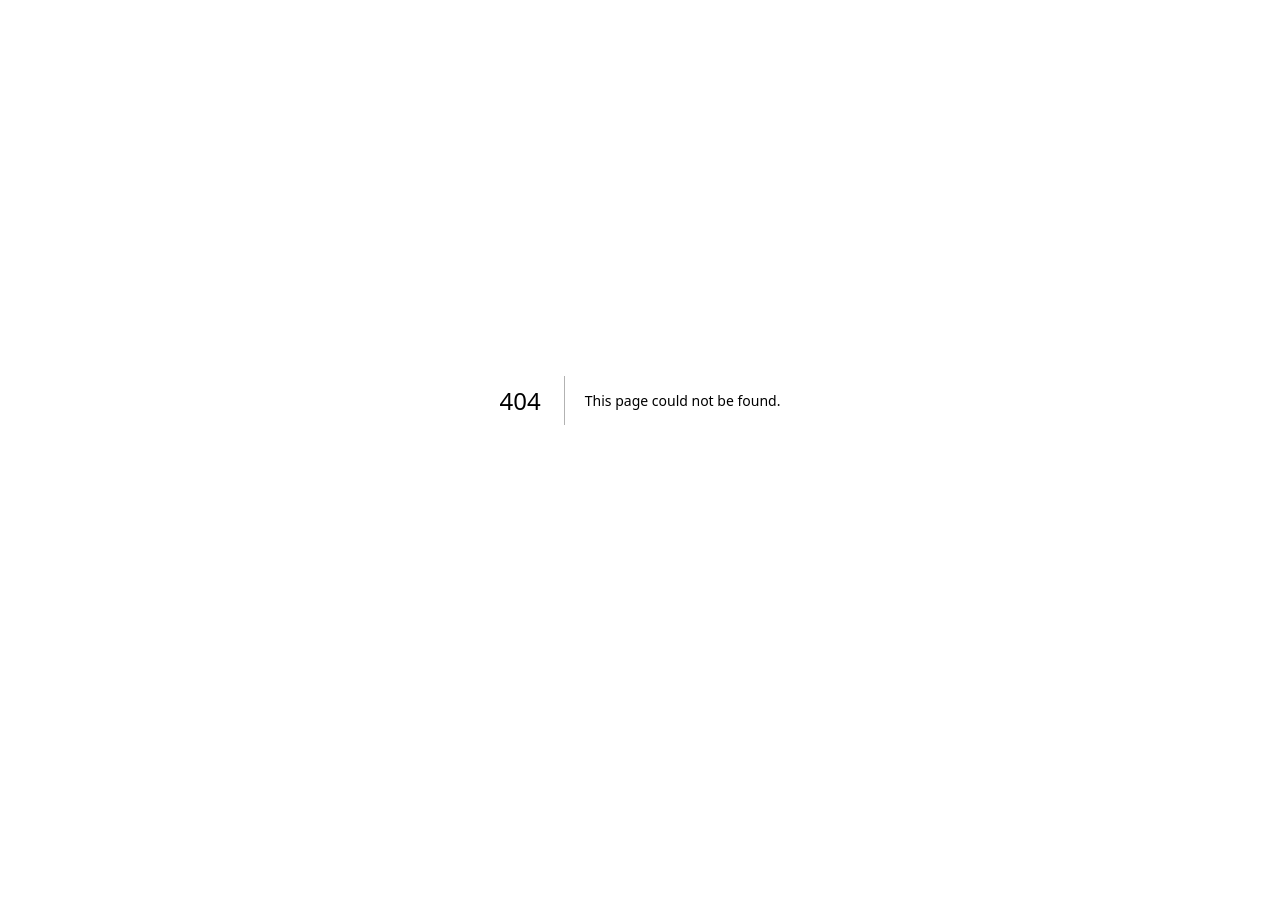
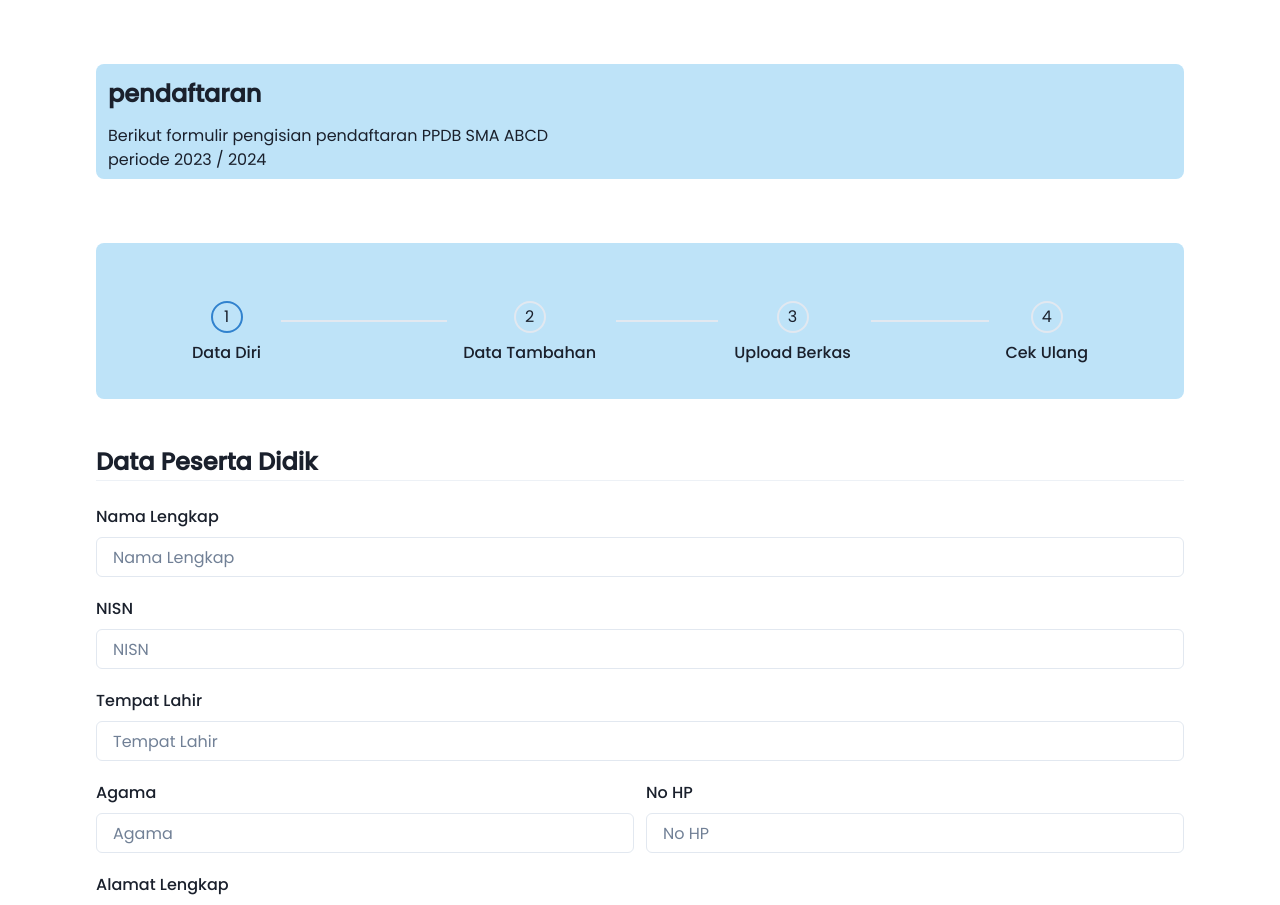
Before and after one commit to fadhilrachman/deploy_webportal, a Next.js app: page /pepep in a window 1280 px wide. Before the commit this address had no page. Shown: the top 905 px of the page. Before the commit the page ends 800 px from the top, so only its background shows below. Built offline with nearby package versions, Linux system fonts and the light colour scheme.

Commit message:
create PPDB features

```diff
--- a/next.config.mjs
+++ b/next.config.mjs
@@ -1,4 +1,8 @@
 /** @type {import('next').NextConfig} */
-const nextConfig = {};
+const nextConfig = {
+  images: {
+    domains: ["images.unsplash.com"],
+  },
+};
 
 export default nextConfig;
--- /dev/null
+++ b/src/app/pepep/components/formDataTambah.jsx
@@ -0,0 +1,88 @@
+import FormGenerator from "@/components/shared/form-generator";
+import { Box } from "@chakra-ui/react";
+import { useFormik } from "formik";
+
+export default function FormDataTambah() {
+  const formik = useFormik({
+    initialValues: {
+      name: "",
+    },
+  });
+
+  const dataForm = [
+    {
+      type: "title",
+      text: "Latar Belakang Peserta Didik",
+      id: "asasdasdd",
+      // colSpan: 1,
+    },
+    {
+      id: "asal sekolah",
+      label: "Asal Sekolah",
+      type: "text",
+      placeholder: "Asal Sekolah",
+      // colSpan: 1,
+    },
+    {
+      id: "tahun lulus",
+      label: "Tahun Lulus",
+      type: "text",
+      placeholder: "Tahun Lulus",
+      // colSpan: 1,
+    },
+    {
+      id: "lama sekolah",
+      label: "Lama Sekolah",
+      type: "text",
+      placeholder: "Lama Sekolah",
+      // colSpan: 1,
+    },
+    {
+      type: "title",
+      text: "Data Orang Tua/Wali",
+      id: "asasdasdd",
+      // colSpan: 1,
+    },
+    {
+      id: "Nama Lengkap",
+      label: "Nama Lengkap",
+      type: "text",
+      placeholder: "Nama Lengkap",
+      //   colSpan: 1,
+    },
+    {
+      id: "NIK",
+      label: "NIK",
+      type: "number",
+      placeholder: "NIK",
+      //   colSpan: 1,
+    },
+    {
+      id: "Pekerjaan",
+      label: "Pekerjaan",
+      type: "Text",
+      placeholder: "Pekerjaan",
+      // colSpan: 1,
+    },
+    {
+      id: "no hp",
+      label: "No.Hp",
+      type: "number",
+      placeholder: "No.Hp",
+      colSpan: 1,
+    },
+    {
+      id: "Alamat Lengkap",
+      label: "Alamat Lengkap",
+      type: "textarea",
+      placeholder: "Alamat Lengkap",
+      //   colSpan: 1,
+    },
+  ];
+
+  return (
+    <Box>
+      <FormGenerator dataForm={dataForm} formik={formik} id={"form-generator"} grid={2} />
+    </Box>
+  );
+}
--- /dev/null
+++ b/src/app/pepep/components/formRegister.jsx
@@ -0,0 +1,68 @@
+import FormGenerator from "@/components/shared/form-generator";
+import { Box } from "@chakra-ui/react";
+import { useFormik } from "formik";
+
+export default function FormRegister() {
+  const formik = useFormik({
+    initialValues: {
+      name: "",
+    },
+  });
+
+  const dataForm = [
+    {
+      type: "title",
+      text: "Data Peserta Didik",
+      id: "asasdasdd",
+      // colSpan: 1,
+    },
+    {
+      id: "name",
+      label: "Nama Lengkap",
+      type: "text",
+      placeholder: "Nama Lengkap",
+      // colSpan: 1,
+    },
+    {
+      id: "NISN",
+      label: "NISN",
+      type: "text",
+      placeholder: "NISN",
+      // colSpan: 1,
+    },
+    {
+      id: "tempat lahir",
+      label: "Tempat Lahir",
+      type: "text",
+      placeholder: "Tempat Lahir",
+      // colSpan: 1,
+    },
+    {
+      id: "agama",
+      label: "Agama",
+      type: "text",
+      placeholder: "Agama",
+      colSpan: 1,
+    },
+    {
+      id: "number",
+      label: "No HP",
+      type: "number",
+      placeholder: "No HP",
+      colSpan: 1,
+    },
+    {
+      id: "nama lengkap",
+      label: "Alamat Lengkap",
+      type: "textarea",
+      placeholder: "Alamat Lengkap",
+      // colSpan: 1,
+    },
+  ];
+
+  return (
+    <Box>
+      <FormGenerator dataForm={dataForm} formik={formik} id={"form-generator"} grid={2} />
+    </Box>
+  );
+}
--- /dev/null
+++ b/src/app/pepep/components/formUploadFolder.jsx
@@ -0,0 +1,68 @@
+import FormGenerator from "@/components/shared/form-generator";
+import { Box } from "@chakra-ui/react";
+import { useFormik } from "formik";
+
+export default function FormUploadFolder() {
+  const formik = useFormik({
+    initialValues: {
+      name: "",
+    },
+  });
+
+  const dataForm = [
+    {
+      type: "title",
+      text: "Upload Berkas Data diri",
+      id: "asasdasdd",
+      // colSpan: 1,
+    },
+    {
+      id: "name",
+      label: "Nama Lengkap",
+      type: "text",
+      placeholder: "Nama Lengkap",
+      // colSpan: 1,
+    },
+    {
+      id: "NISN",
+      label: "NISN",
+      type: "text",
+      placeholder: "NISN",
+      // colSpan: 1,
+    },
+    {
+      id: "tempat lahir",
+      label: "Tempat Lahir",
+      type: "text",
+      placeholder: "Tempat Lahir",
+      // colSpan: 1,
+    },
+    {
+      id: "agama",
+      label: "Agama",
+      type: "text",
+      placeholder: "Agama",
+      colSpan: 1,
+    },
+    {
+      id: "number",
+      label: "No HP",
+      type: "number",
+      placeholder: "No HP",
+      colSpan: 1,
+    },
+    {
+      id: "nama lengkap",
+      label: "Alamat Lengkap",
+      type: "textarea",
+      placeholder: "Alamat Lengkap",
+      // colSpan: 1,
+    },
+  ];
+
+  return (
+    <Box>
+      <FormGenerator dataForm={dataForm} formik={formik} id={"form-generator"} grid={2} />
+    </Box>
+  );
+}
--- /dev/null
+++ b/src/app/pepep/components/steper.jsx
@@ -0,0 +1,27 @@
+"use client";
+
+import { Box, Step, StepDescription, StepIcon, StepIndicator, StepNumber, StepSeparator, StepStatus, StepTitle, Stepper } from "@chakra-ui/react";
+
+function MyStepper({ activeStep, steps }) {
+  return (
+    <Box w={"70vw"}>
+      <Stepper index={activeStep}>
+        {steps.map((step, index) => (
+          <Step key={index} display="flex" justifyContent="center" alignItems="center" gap={3}>
+            <Box flexShrink="0" display="flex" justifyContent="center" alignItems="center" flexDirection="column" gap={2} mt={6}>
+              <StepIndicator>
+                <StepStatus complete={<StepIcon />} incomplete={<StepNumber />} active={<StepNumber />} />
+              </StepIndicator>
+
+              <StepTitle>{step.title}</StepTitle>
+            </Box>
+
+            <StepSeparator />
+          </Step>
+        ))}
+      </Stepper>
+    </Box>
+  );
+}
+
+export default MyStepper;
--- /dev/null
+++ b/src/app/pepep/page.jsx
@@ -0,0 +1,61 @@
+"use client";
+
+import { Box, Button, Flex, Grid, Text, flexbox, useSteps } from "@chakra-ui/react";
+import MyStepper from "./components/steper";
+import FormRegister from "./components/formRegister";
+import FormDataTambah from "./components/formDataTambah";
+import FormUploadFolder from "./components/formUploadFolder";
+import { color } from "framer-motion";
+
+const steps = [
+  { title: "Data Diri", description: "Contact Info" },
+  { title: "Data Tambahan", description: "Date & Time" },
+  { title: "Upload Berkas", description: "Select Rooms" },
+  { title: "Cek Ulang", description: "Select Rooms" },
+];
+
+export default function Pepep() {
+  const { activeStep, goToNext, goToPrevious } = useSteps({
+    index: 0,
+    count: steps.length,
+  });
+
+  const renderForm = () => {
+    if (activeStep === 0) {
+      return <FormRegister />;
+    } else if (activeStep === 1) {
+      return <FormDataTambah />;
+    } else if (activeStep === 2) {
+      return <FormUploadFolder />;
+    }
+  };
+
+  return (
+    <Box px={24} py={16}>
+      <Grid gap={16}>
+        <Box rounded="8px" bg="#BEE3F8" h={115} p={3}>
+          <Text fontSize="2xl" fontWeight={600} mb={3}>
+            pendaftaran
+          </Text>
+          <Text>
+            Berikut formulir pengisian pendaftaran PPDB SMA ABCD <br />
+            periode 2023 / 2024
+          </Text>
+        </Box>
+        <Box rounded="8px" bg="#BEE3F8" h={156}>
+          <Flex align="center" w="100%" h="100%" justify="center">
+            <MyStepper activeStep={activeStep} steps={steps} />
+          </Flex>
+        </Box>
+      </Grid>
+      <Box mt={45}>{renderForm()}</Box>
+
+      <Box display="flex" justifyContent="end" alignItems="center" pt={16} gap={4}>
+        <Button onClick={() => goToPrevious()}>Kembali</Button>
+        <Button bgColor="#2C5282" color="white" _hover={"none"} onClick={() => goToNext()}>
+          Selanjutnya
+        </Button>
+      </Box>
+    </Box>
+  );
+}
```
Also changed, not shown: src/app/login/page.jsx (+5 -16 lines), src/components/shared/exapmple-form.jsx (+6 -9 lines).
